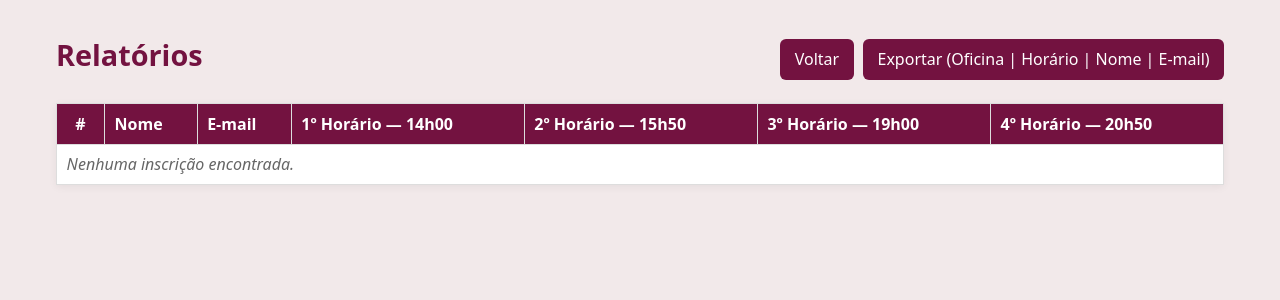
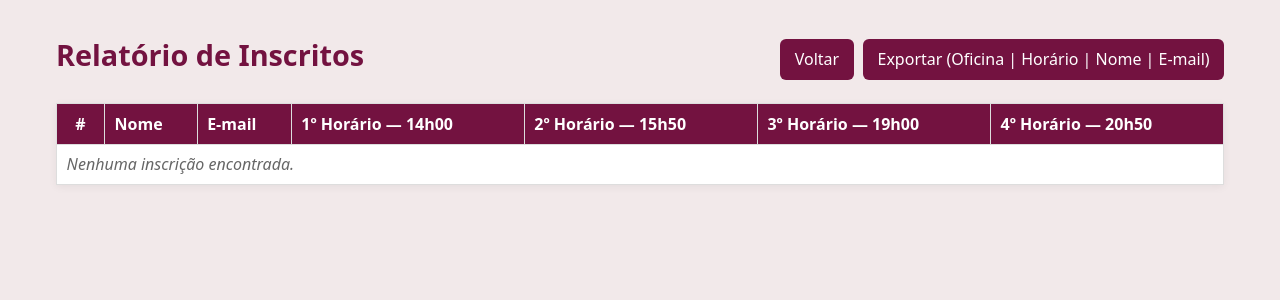
Before and after one commit to comercial-ediomare/oficinas-salgueiro, a Flask app: page /reports in a window 1280 px wide. Shown: the top 300 px of the page. Run offline with Flask 3, Linux system fonts and the light colour scheme; the visitor is signed in with stand-in values (Sample User, id 1); data comes from the database, SQL or seed files in the repository; data that the repository does not hold is empty.

Commit message:
Update reports.html

```diff
--- a/templates/reports.html
+++ b/templates/reports.html
@@ -50,7 +50,7 @@
 </head>
 <body>
   <div class="top">
-    <h1>Relatórios</h1>
+    <h1>Relatório de Inscritos</h1>
     <div class="spacer"></div>
     <a class="btn" href="{{ url_for('admin') }}">Voltar</a>
     <a class="btn" href="{{ url_for('export_names_rows_by_workshop_slot_csv') }}">Exportar (Oficina | Horário | Nome | E-mail)</a>
```
